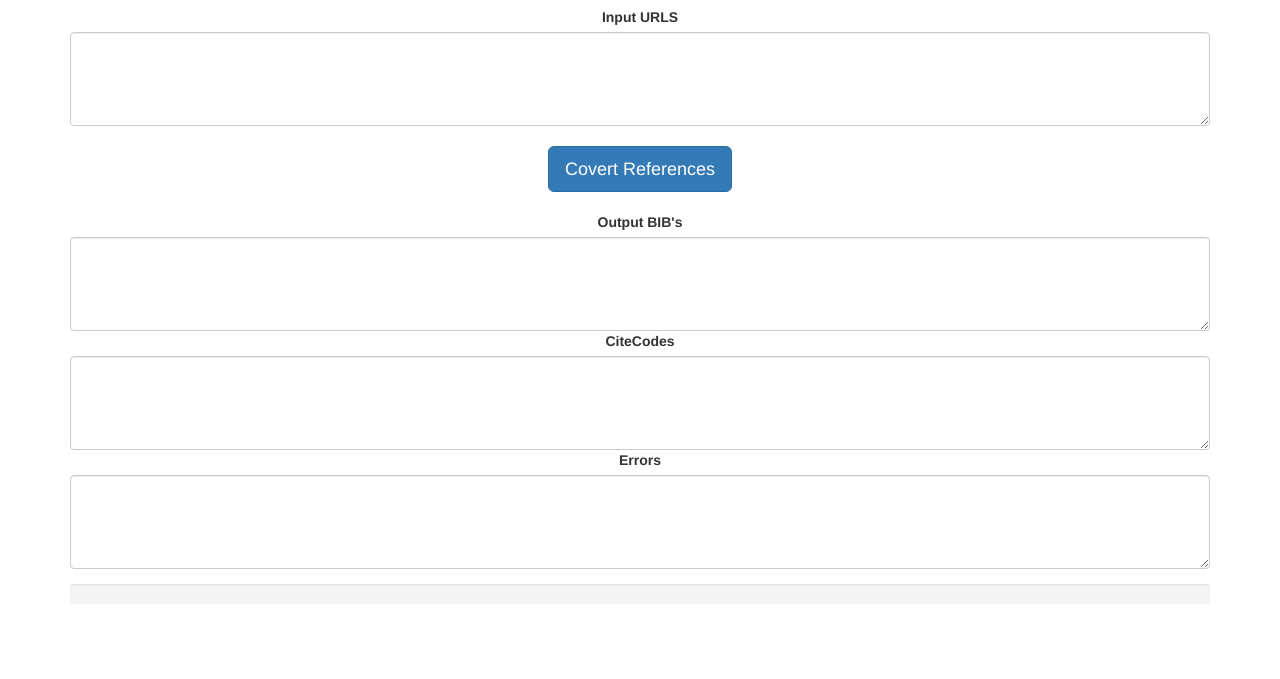
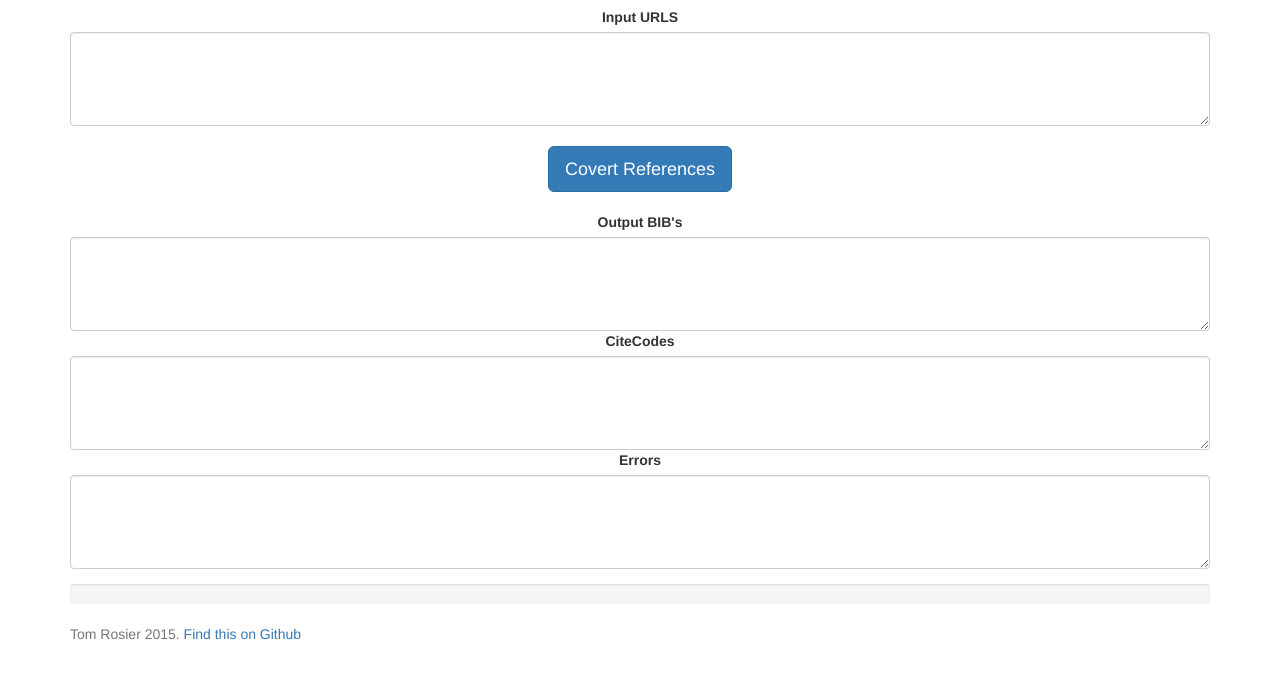
Before and after one commit to XeTK/SE2BIB, a website: page index.html in a window 1280 px wide. Shown: the part 73-752 px from the top of the page. Drawn offline with nearby package versions, Linux system fonts and the light colour scheme.

Commit message:
added copyright

```diff
--- a/index.html
+++ b/index.html
@@ -75,6 +75,11 @@
 
     </div><!-- /.container -->
 
+    <footer class="footer">
+      <div class="container">
+        <p class="text-muted">Tom Rosier 2015. <a href="https://github.com/XeTK/SE2BIB">Find this on Github</a></p>
+      </div>
+    </footer>
 
     <!-- Bootstrap core JavaScript
     ================================================== -->
```
Also changed, not shown: 1 other file.
